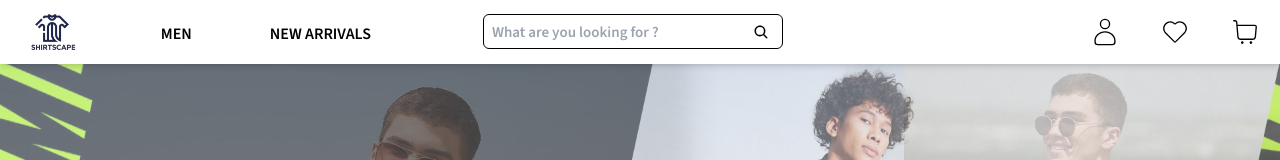
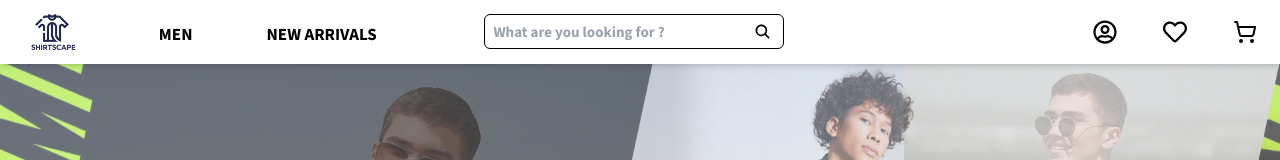
Before and after one commit to NayanPatidar/ShirtScape, a React (Create React App) app in the folder frontend/: page / in a window 1280 px wide. Shown: the top 160 px of the page. Built offline with nearby package versions, Linux system fonts and the light colour scheme; no server answers.

Commit message:
Modified Navbar Search

```diff
--- a/frontend/src/components/Navbar/Nav.css
+++ b/frontend/src/components/Navbar/Nav.css
@@ -6,8 +6,8 @@
 
 .NavBarObj {
   font-family: "Source Sans 3", sans-serif;
-  font-weight: 600;
-  font-size: 16px;
+  font-weight: 650;
+  font-size: 17px;
   padding-left: 5%;
   color: white;
 }
@@ -39,3 +39,16 @@
 .searchIcon {
   transform: translateX(-30px);
 }
+
+.TextNavbarCategories:hover {
+  /* text-decoration: underline; */
+  color: rgb(255, 41, 41);
+}
+
+.TextNavbarCategories {
+  /* width: 6px; */
+}
+
+.IconNavbarTypes {
+
+}
--- a/frontend/src/components/Navbar/Nav.jsx
+++ b/frontend/src/components/Navbar/Nav.jsx
@@ -1,35 +1,38 @@
 import React, { useContext, useEffect, useState } from "react";
 import logo from "../../assets/logo/logo.png";
 import "./Nav.css";
-import { CiShoppingCart } from "react-icons/ci";
-import { CiHeart } from "react-icons/ci";
-import { CiUser } from "react-icons/ci";
+import { LuShoppingCart } from "react-icons/lu";
+import { FaRegHeart } from "react-icons/fa";
+import { FaRegUserCircle } from "react-icons/fa";
 import { useNavigate } from "react-router-dom";
 import { IoSearch } from "react-icons/io5";
 import { AuthContext, SearchContext } from "../../contexts/contexts";
 
 function Navbar() {
-  const { searchTerm, setSearchTerm } = useContext(SearchContext);
+  const { searchTerm, setSearchTerm,  } =
+    useContext(SearchContext);
   const { isUserLoggedIn } = useContext(AuthContext);
 
-  const [inputValue, setInputValue] = useState("");
-
-  const handleChange = (event) => {
-    setInputValue(event.target.value);
+  const searchHandler = (e) => {
+    navigate("/men");
+    setSearchTerm(e.target.value);
   };
 
+  const debounce = (cb, delay) => {
+    let timer;
+    return (e) => {
+      clearTimeout(timer);
+      timer = setTimeout(() => {
+        timer = cb(e);
+      }, delay);
+    };
+  };
+
+  const searchProcess = debounce(searchHandler, 400);
+
   useEffect(() => {
-    const delaySearch = setTimeout(() => {
-      setSearchTerm(inputValue);
-    }, 800);
-    return () => clearTimeout(delaySearch);
-  }, [inputValue]);
-
-  const handleKeyDown = (event) => {
-    if (event.key === "Enter") {
-      event.preventDefault();
-    }
-  };
+    console.log(`searchTerm - ${searchTerm}`);
+  }, [searchTerm]);
 
   const navigate = useNavigate();
 
@@ -45,12 +48,12 @@ function Navbar() {
           />
           <div className="NavBarObj flex flex-row justify-around w-8/12 text-black">
             <div
-              className=" hover:underline text-black cursor-pointer mt-2"
+              className="TextNavbarCategories cursor-pointer mt-2"
               onClick={() => navigate("/men")}
             >
               MEN
             </div>
-            <div className=" hover:underline text-black cursor-pointer mt-2">
+            <div className="TextNavbarCategories cursor-pointer mt-2">
               NEW ARRIVALS
             </div>
             <div className=" text-black text-md pb-4">
@@ -59,10 +62,10 @@ function Navbar() {
                   <input
                     type="text"
                     className="inputBoxNavBar  rounded-md border border-black"
-                    placeholder=" What are you looking for ? "
-                    value={inputValue}
-                    onChange={handleChange}
-                    onKeyDown={handleKeyDown}
+                    placeholder={
+                      " What are you looking for ? "
+                    }
+                    onChange={searchProcess}
                   />
                   <IoSearch className=" searchIcon" />
                 </label>
@@ -71,20 +74,20 @@ function Navbar() {
           </div>
         </div>
         <div className="flex flex-row justify-around items-center w-1/6">
-          <CiUser
-            className=" size-8 text-black"
+          <FaRegUserCircle
+            className=" size-6 text-black"
             onClick={
               isUserLoggedIn
                 ? () => navigate("/profile")
                 : () => navigate("/signin")
             }
           />
-          <CiHeart
-            className=" size-8 text-black"
+          <FaRegHeart
+            className="IconNavbarTypes size-6 text-black"
             onClick={() => navigate("/wishlist")}
           />
-          <CiShoppingCart
-            className=" size-8 text-black"
+          <LuShoppingCart
+            className="IconNavbarTypes size-6 text-black"
             onClick={() => navigate("/checkout/cart")}
           />
         </div>
```
